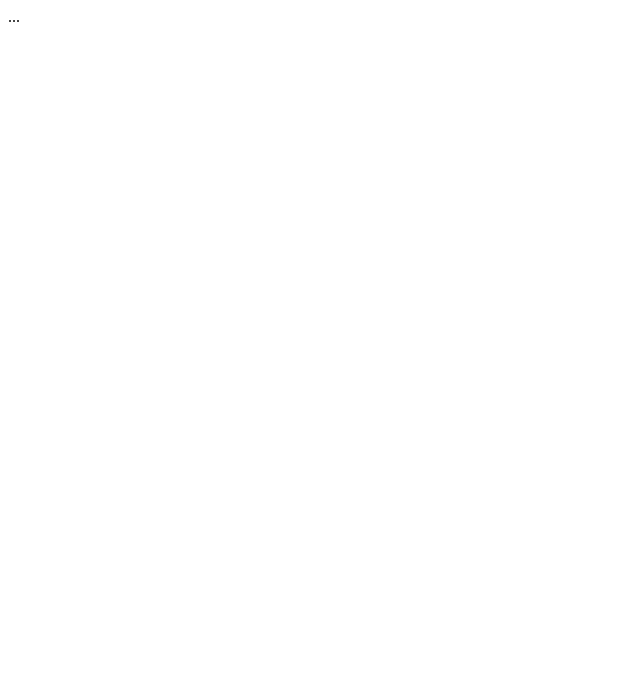
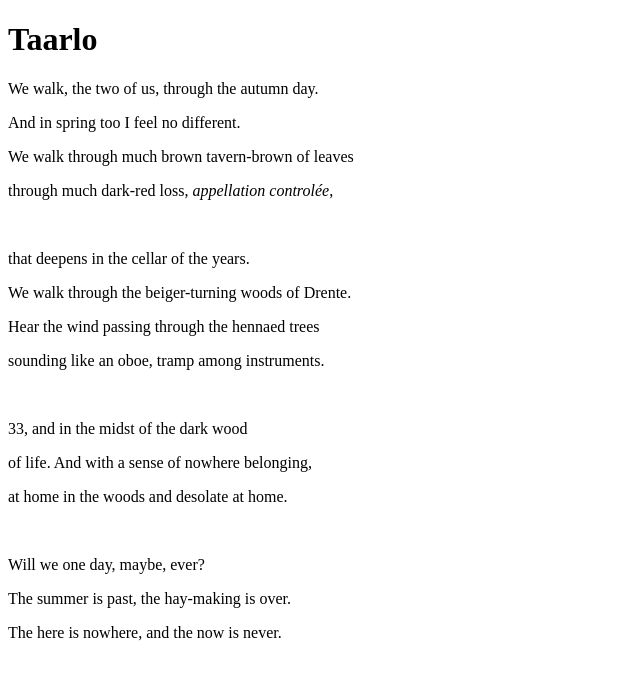
Before and after one commit to MiroslawRup/learning-git-2, a plain HTML site: page index.html in a window 1280 px wide. Shown: the whole page, without its empty margins (0-640 px from the left). Drawn offline with Linux system fonts and the light colour scheme.

Commit message:
Add html code

```diff
--- a/index.html
+++ b/index.html
@@ -6,6 +6,23 @@
         <link rel="stylesheet" href="css/style.css">
     </head>
     <body>
-	    ...
+      <h1>Taarlo</h1>
+      <p>We walk, the two of us, through the autumn day.</p>
+      <p>And in spring too I feel no different.</p>
+      <p>We walk through much brown tavern-brown of leaves</p>
+      <p>through much dark-red loss, <i>appellation controlée</i>,</p>
+        <br>
+      <p>that deepens in the cellar of the years.</p>
+      <p>We walk through the beiger-turning woods of Drente.</p>
+      <p>Hear the wind passing through the hennaed trees</p>
+      <p>sounding like an oboe, tramp among instruments.</p>
+        <br>
+      <p>33, and in the midst of the dark wood</p>
+      <p>of life. And with a sense of nowhere belonging,</p>
+      <p>at home in the woods and desolate at home.</p>
+        <br>
+      <p>Will we one day, maybe, ever?</p>
+      <p>The summer is past, the hay-making is over.</p>
+      <p>The here is nowhere, and the now is never.</p>
     </body>
 </html>
```
